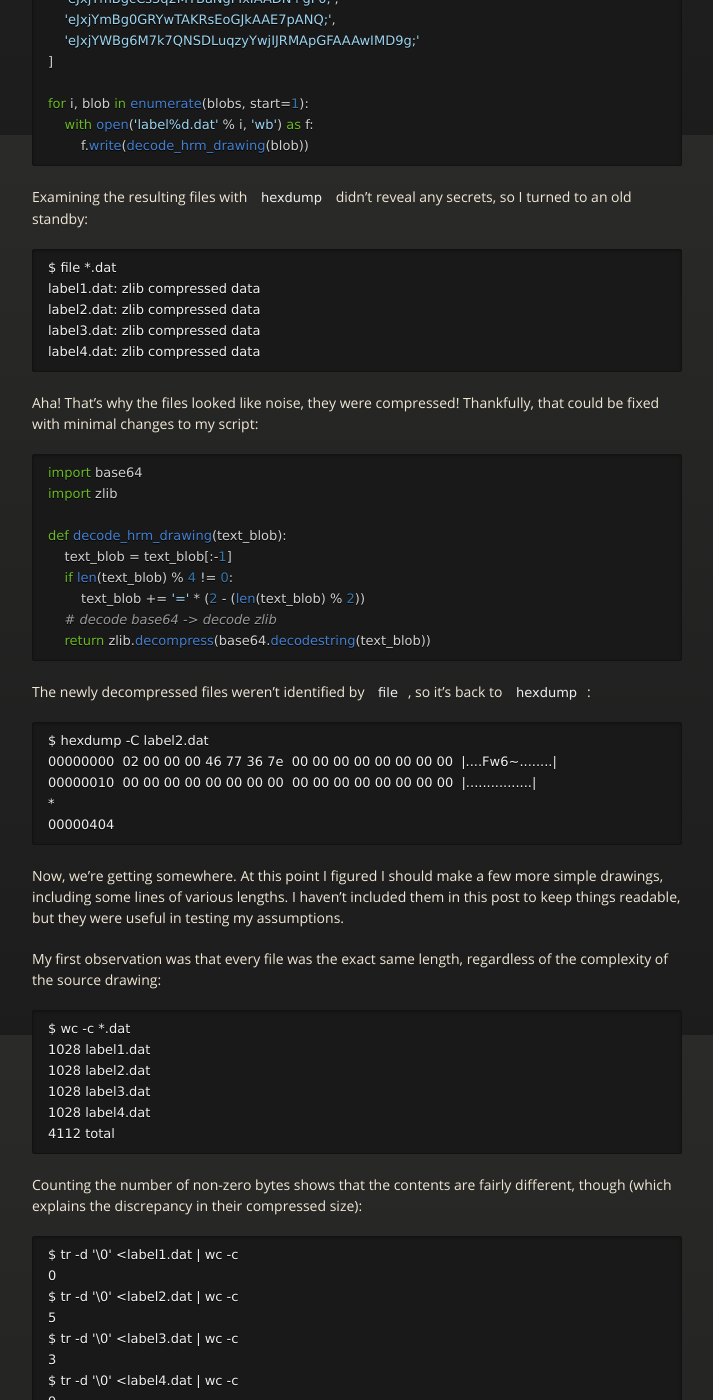
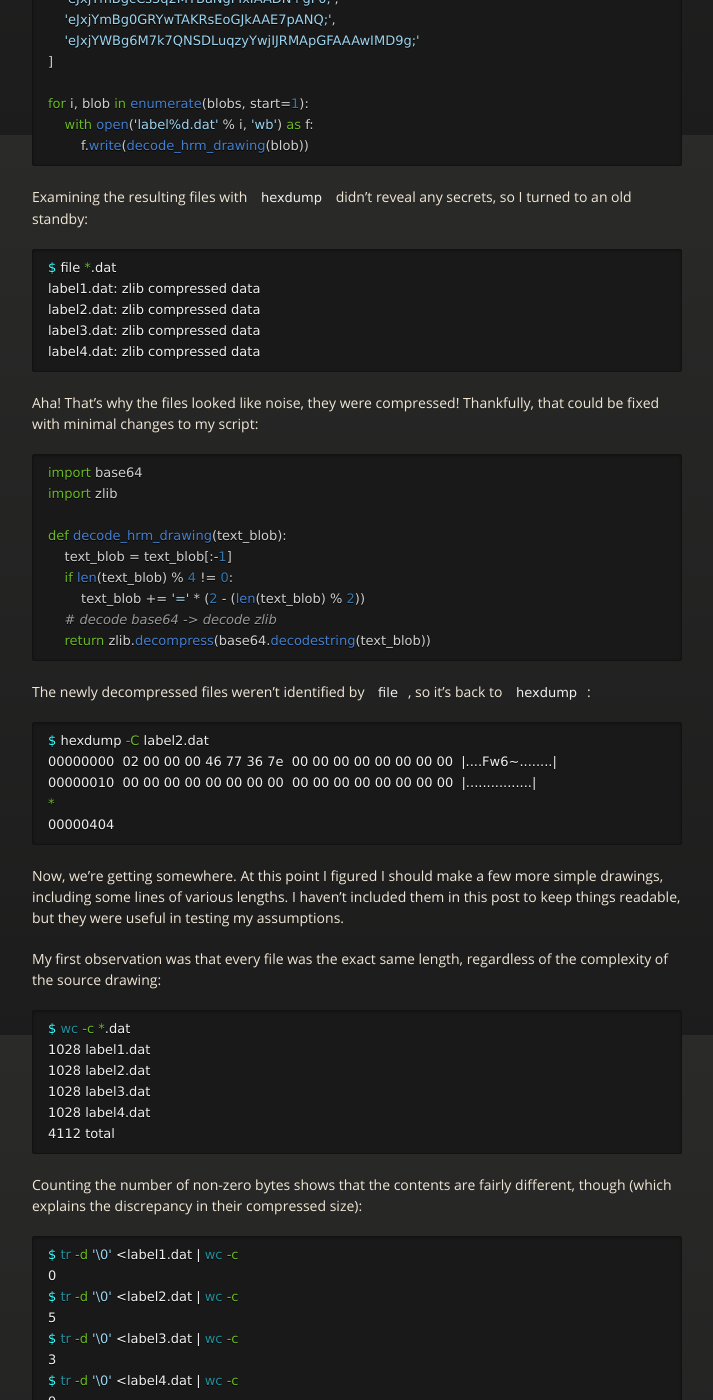
Before and after one commit to perimosocordiae/perimosocordiae.github.io, a Jekyll site: the page built from _posts/2015-12-11-pyhrm.md, in a window 1280 px wide and 1400 px high, scrolled down 4365 px. Shown: the whole window, without its empty margins (283-996 px from the left). Built offline with Jekyll 4.4.1, drawn with Linux system fonts in a browser that asks for light colours; nearby versions of some CDN libraries.

Commit message:
Highlight fixes

```diff
--- a/_posts/2015-12-11-pyhrm.md
+++ b/_posts/2015-12-11-pyhrm.md
@@ -153,11 +153,15 @@ for i, blob in enumerate(blobs, start=1):
 Examining the resulting files with `hexdump` didn't reveal any secrets, so I
 turned to an old standby:
 
-	$ file *.dat
-	label1.dat: zlib compressed data
-	label2.dat: zlib compressed data
-	label3.dat: zlib compressed data
-	label4.dat: zlib compressed data
+
+{% highlight bash %}
+$ file *.dat
+label1.dat: zlib compressed data
+label2.dat: zlib compressed data
+label3.dat: zlib compressed data
+label4.dat: zlib compressed data
+{% endhighlight %}
+
 
 Aha! That's why the files looked like noise, they were compressed! Thankfully,
 that could be fixed with minimal changes to my script:
@@ -179,11 +183,14 @@ def decode_hrm_drawing(text_blob):
 The newly decompressed files weren't identified by `file`, so it's back to
 `hexdump`:
 
-	$ hexdump -C label2.dat
-	00000000  02 00 00 00 46 77 36 7e  00 00 00 00 00 00 00 00  |....Fw6~........|
-	00000010  00 00 00 00 00 00 00 00  00 00 00 00 00 00 00 00  |................|
-	*
-	00000404
+
+{% highlight bash %}
+$ hexdump -C label2.dat
+00000000  02 00 00 00 46 77 36 7e  00 00 00 00 00 00 00 00  |....Fw6~........|
+00000010  00 00 00 00 00 00 00 00  00 00 00 00 00 00 00 00  |................|
+*
+00000404
+{% endhighlight %}
 
 
 Now, we're getting somewhere. At this point I figured I should make a few more
@@ -194,31 +201,39 @@ assumptions.
 My first observation was that every file was the exact same length, regardless
 of the complexity of the source drawing:
 
-	$ wc -c *.dat
-	1028 label1.dat
-	1028 label2.dat
-	1028 label3.dat
-	1028 label4.dat
-	4112 total
+
+{% highlight bash %}
+$ wc -c *.dat
+1028 label1.dat
+1028 label2.dat
+1028 label3.dat
+1028 label4.dat
+4112 total
+{% endhighlight %}
+
 
 Counting the number of non-zero bytes shows that the contents are fairly
 different, though (which explains the discrepancy in their compressed size):
 
-	$ tr -d '\0' <label1.dat | wc -c
-	0
-	$ tr -d '\0' <label2.dat | wc -c
-	5
-	$ tr -d '\0' <label3.dat | wc -c
-	3
-	$ tr -d '\0' <label4.dat | wc -c
-	9
+
+{% highlight bash %}
+$ tr -d '\0' <label1.dat | wc -c
+0
+$ tr -d '\0' <label2.dat | wc -c
+5
+$ tr -d '\0' <label3.dat | wc -c
+3
+$ tr -d '\0' <label4.dat | wc -c
+9
+{% endhighlight %}
+
 
 Most binary formats have some sort of header, so I looked at the first few bytes
 of each file and found what looked like an unsigned 32-bit integer which
 corresponds to the number of dots in the drawing:
 
 
-{% highlight shell %}
+{% highlight bash %}
 ls *.dat | xargs -n1 hexdump -C -n8
 00000000  00 00 00 00 00 00 00 00                           |........|
 00000008
```
